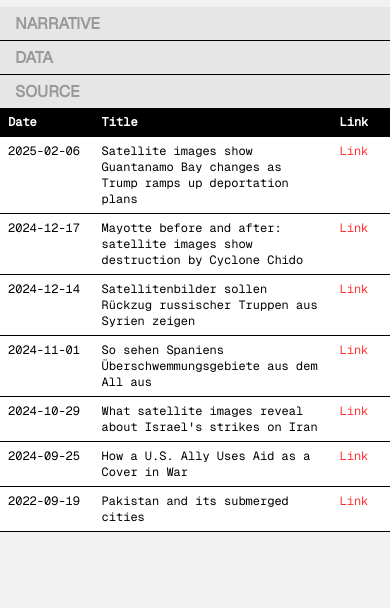
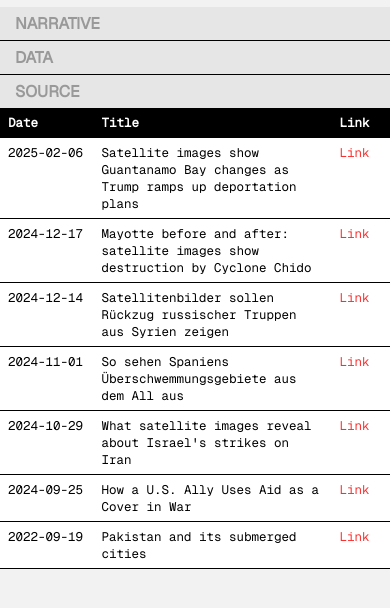
Before and after one commit to eric-corduroy/geospatial-narratives, a plain HTML site: page index.html in a window 390 px wide. Shown: the part 176-784 px from the top of the page. Drawn offline with nearby package versions, Linux system fonts and the light colour scheme.

Commit message:
Update index.html

```diff
--- a/index.html
+++ b/index.html
@@ -672,7 +672,7 @@
       }
 
       th, td {
-        font-size: 12px; /* Adjusted to 10px for even smaller screens */
+        font-size: 12.5px; /* Adjusted to 10px for even smaller screens */
         padding: 6px 8px;
       }
       .overlay {
```
